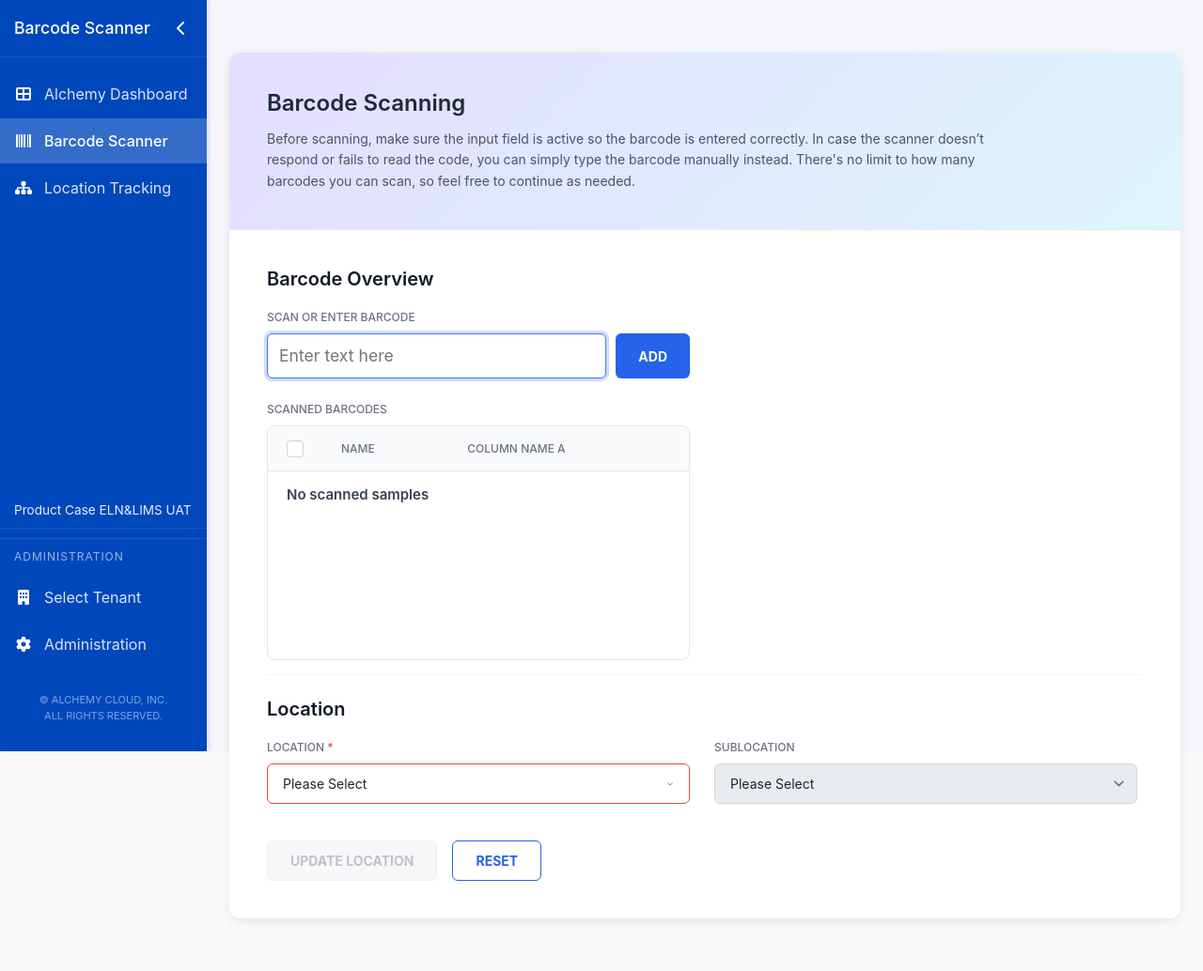
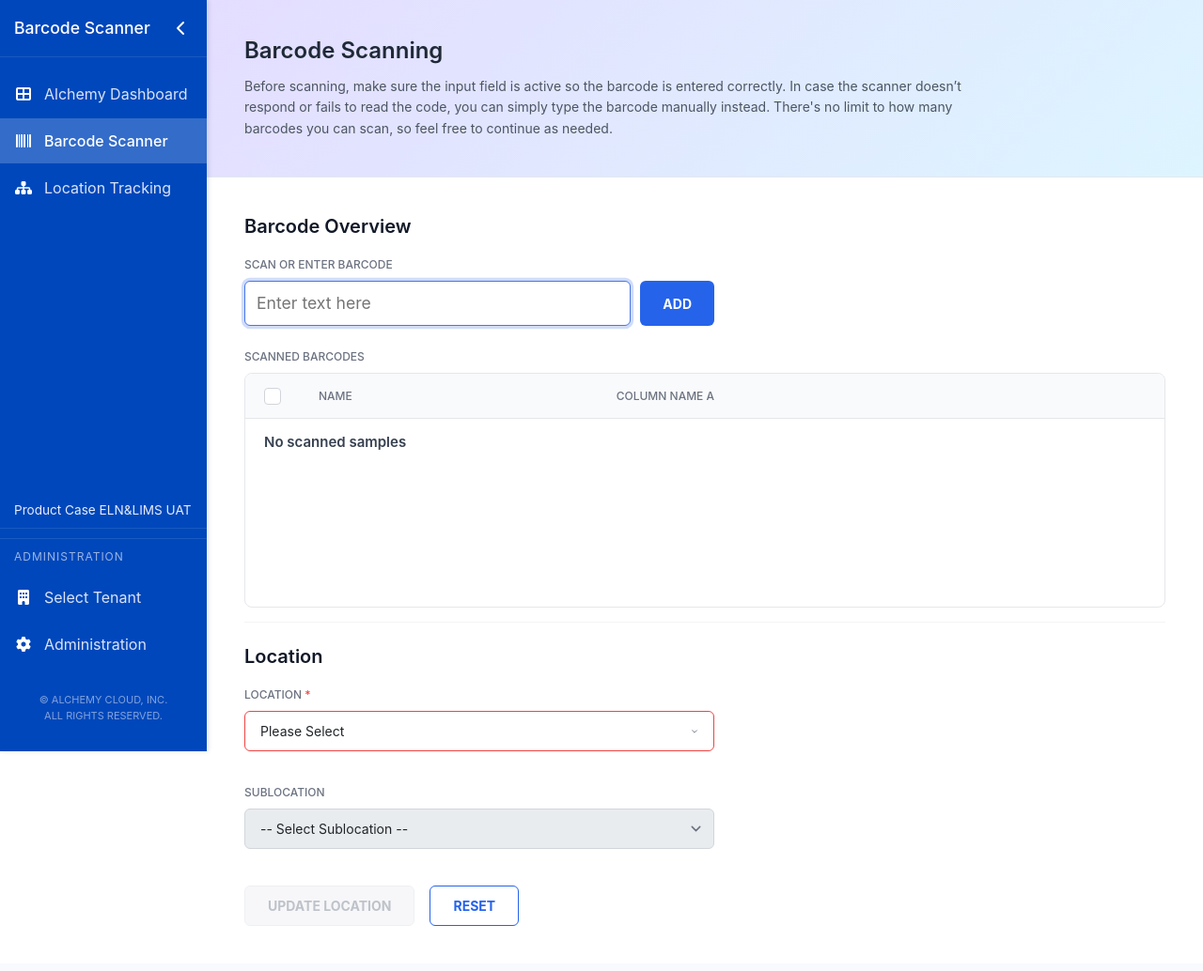
Before and after one commit to pbrose82/barcode_scanning, a Flask app: page /tenant/default in a window 1280 px wide. Shown: the whole page at 94% size. After the commit the page ends 986 px from the top, so only its background shows below. Run offline with Flask 2, Linux system fonts and the light colour scheme; some libraries are stand-ins or nearby versions.

Commit message:
Update index.html

```diff
--- a/templates/index.html
+++ b/templates/index.html
@@ -8,30 +8,19 @@
   /* Base & Layout */
   html, body {
     height: 100%;
-    background-color: #F9FAFB; /* Light gray page background */
+    background-color: #FFFFFF; /* White background for the page */
     font-family: -apple-system, BlinkMacSystemFont, "Segoe UI", Roboto, Helvetica, Arial, sans-serif;
     margin: 0;
   }
-  .page-content{
-    padding: 56px 24px;
-  }
-  /* UPDATED: Centered card container */
-  .scanner-container{
-    max-width: 1100px;
-    margin: 0 auto;
-    border-radius:12px;
-    overflow:hidden;
-    box-shadow:0 4px 12px rgba(0,0,0,.08);
-  }
 
-  /* UPDATED: Header with gradient */
+  /* UPDATED: Header with gradient, full width */
   .page-header {
     background: linear-gradient(135deg, #E4DDFF 0%, #DDF5FF 100%);
     padding: 40px;
     border-bottom: 1px solid #E5E7EB;
   }
 
-  /* UPDATED: Main content area is white */
+  /* UPDATED: Main content area is white with padding, full width */
   .scanner-main {
       background-color: #FFFFFF;
       padding: 40px;
@@ -55,8 +44,8 @@
   }
 
   /* Forms & Inputs */
-  .form-group { max-width: 450px; }
-  .barcode-input-group{ display:flex; gap:10px; margin-bottom: 24px; }
+  .form-group { width: 100%; }
+  .barcode-input-group{ display:flex; gap:10px; margin-bottom: 24px; max-width: 500px; }
   .barcode-input, .form-select {
     padding: 10px 16px; font-size: 14px;
     border: 1px solid #D1D5DB; border-radius: 6px;
@@ -142,10 +131,13 @@
     width: 8px; height: 2px; background-color: white;
   }
 
-  /* Location Grid */
-  .location-grid { display: grid; gap: 20px; }
-  @media (min-width: 768px) { .location-grid { grid-template-columns: 1fr 1fr; } }
-
+  /* UPDATED: Location layout is now a single column */
+  .location-container {
+      display: flex;
+      flex-direction: column;
+      gap: 20px;
+      max-width: 500px;
+  }
 
   /* Empty state */
   .empty-state{ text-align:center; padding:60px 20px; }
@@ -158,8 +150,7 @@
 {% endblock %}
 
 {% block content %}
-<div class="page-content">
-  <div class="scanner-container">
+<div>
     <div class="page-header">
         <h1 class="page-title">Barcode Scanning</h1>
         <p class="instruction-text">
@@ -202,7 +193,7 @@
       </div>
 
       <h2 class="section-title">Location</h2>
-      <div class="location-grid">
+      <div class="location-container">
         <div class="form-group">
           <label class="form-label" for="location-select">Location <span class="required-star">*</span></label>
           <select class="form-select is-invalid" id="location-select">
@@ -212,7 +203,7 @@
         <div class="form-group">
           <label class="form-label" for="sublocation-select">Sublocation</label>
           <select class="form-select" id="sublocation-select" disabled>
-          <option value="">Please Select</option>
+          <option value="">-- Select Sublocation --</option>
           </select>
         </div>
       </div>
@@ -222,7 +213,6 @@
         <button id="reset-button" class="btn btn-outline">Reset</button>
       </div>
     </div>
-  </div>
 </div>
 {% endblock %}
 
@@ -293,7 +283,7 @@ document.addEventListener('DOMContentLoaded', function () {
           bulkActionToolbar.style.display = 'none';
       }
 
-      if (count > 0 && count === allCheckboxes.length) {
+      if (allCheckboxes.length > 0 && count === allCheckboxes.length) {
           selectAllCheckbox.checked = true;
           selectAllCheckbox.indeterminate = false;
       } else if (count > 0) {
@@ -305,11 +295,13 @@ document.addEventListener('DOMContentLoaded', function () {
       }
   }
 
+  // --- API Functions ---
   async function fetchLocations() {
     try {
       const response = await fetch('/api/v1/locations');
-      if (!response.ok) throw new Error('Network response was not ok');
+      if (!response.ok) throw new Error('Failed to fetch locations');
       const locations = await response.json();
+
       locations.forEach(location => {
         const option = document.createElement('option');
         option.value = location.id;
@@ -317,22 +309,50 @@ document.addEventListener('DOMContentLoaded', function () {
         locationSelect.appendChild(option);
       });
     } catch (error) {
-      console.error('Failed to fetch locations:', error);
+      console.error(error);
     }
   }
 
-  // Event Listeners
+  async function fetchSublocations(locationId) {
+      sublocationSelect.innerHTML = '<option value="">-- Select Sublocation --</option>';
+      if (!locationId) return;
+
+      try {
+          const response = await fetch(`/api/v1/locations/${locationId}/sublocations`);
+          if (!response.ok) throw new Error('Failed to fetch sublocations');
+          const sublocations = await response.json();
+
+          if (sublocations.length > 0) {
+              sublocations.forEach(sub => {
+                  const option = document.createElement('option');
+                  option.value = sub.id;
+                  option.textContent = sub.name;
+                  sublocationSelect.appendChild(option);
+              });
+              sublocationSelect.disabled = false;
+          } else {
+              sublocationSelect.disabled = true;
+          }
+      } catch (error) {
+          console.error(error);
+          sublocationSelect.disabled = true;
+      }
+  }
+
+
+  // --- Event Listeners ---
   addButton.addEventListener('click', addBarcode);
   barcodeInput.addEventListener('keypress', e => { if (e.key === 'Enter') addBarcode(); });
 
   locationSelect.addEventListener('change', () => {
-    if (locationSelect.value) {
+    const selectedLocationId = locationSelect.value;
+    if (selectedLocationId) {
       locationSelect.classList.remove('is-invalid');
-      sublocationSelect.disabled = false;
+      fetchSublocations(selectedLocationId);
     } else {
       locationSelect.classList.add('is-invalid');
+      sublocationSelect.innerHTML = '<option value="">-- Select Sublocation --</option>';
       sublocationSelect.disabled = true;
-      sublocationSelect.value = '';
     }
     refreshUpdateState();
   });
@@ -345,7 +365,7 @@ document.addEventListener('DOMContentLoaded', function () {
     sublocationSelect.disabled = true;
     locationSelect.classList.add('is-invalid');
     refreshUpdateState();
-    updateSelectionState(); // Hide toolbar
+    updateSelectionState();
     barcodeInput.focus();
   });
 
@@ -376,7 +396,7 @@ document.addEventListener('DOMContentLoaded', function () {
       refreshUpdateState();
   });
 
-  // Initialization
+  // --- Initialization ---
   showEmptyState();
   fetchLocations();
 });
```
